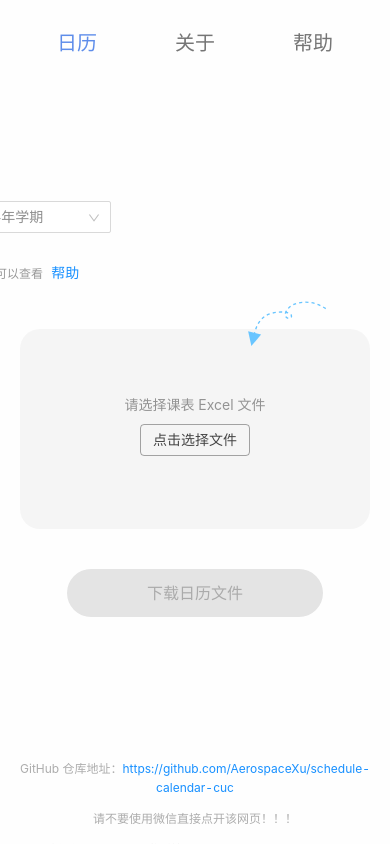
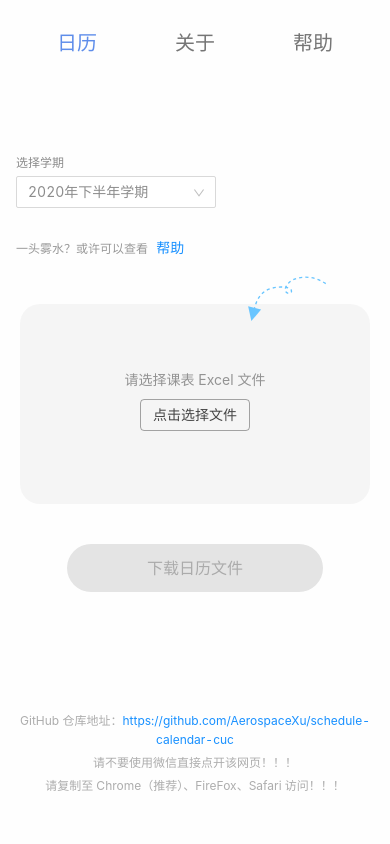
Before and after one commit to willx12123/schedule-calendar-cuc, a Vue app: page /#/ in a window 390 px wide. Built offline with nearby package versions, Linux system fonts and the light colour scheme; what ics-in-browser would draw is missing.

Commit message:
fix: Fix mobile style bugs.

```diff
--- a/src/App.vue
+++ b/src/App.vue
@@ -31,7 +31,7 @@ export default defineComponent({
   setup() {
     const { clientSize } = useWindow();
     const mainStyle = computed<string>(
-      () => `min-height: ${clientSize.height - 188}px`
+      () => `min-height: ${clientSize.height - 238}px`
     );
 
     return {
@@ -55,7 +55,7 @@ export default defineComponent({
   }
 
   > footer {
-    height: 100px;
+    height: 150px;
     width: 100%;
     padding-top: 16px;
 
@@ -65,6 +65,7 @@ export default defineComponent({
     text-align: center;
 
     > p {
+      margin: 2px 0;
       font-size: 12px;
       color: rgba(0, 0, 0, 0.32);
     }
--- a/src/components/Options.vue
+++ b/src/components/Options.vue
@@ -60,6 +60,10 @@ export default defineComponent({
 
   font-size: 14px;
 
+  @media (max-width: 450px) {
+    width: 100%;
+  }
+
   > span {
     font-size: 12px;
     color: rgba(0, 0, 0, 0.45);
```
